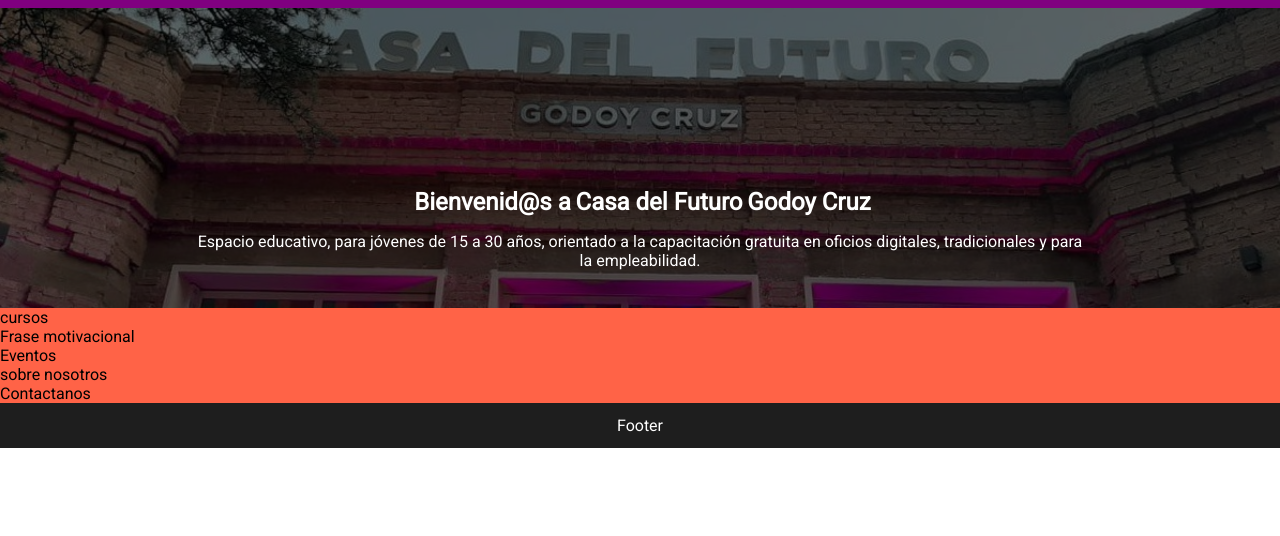
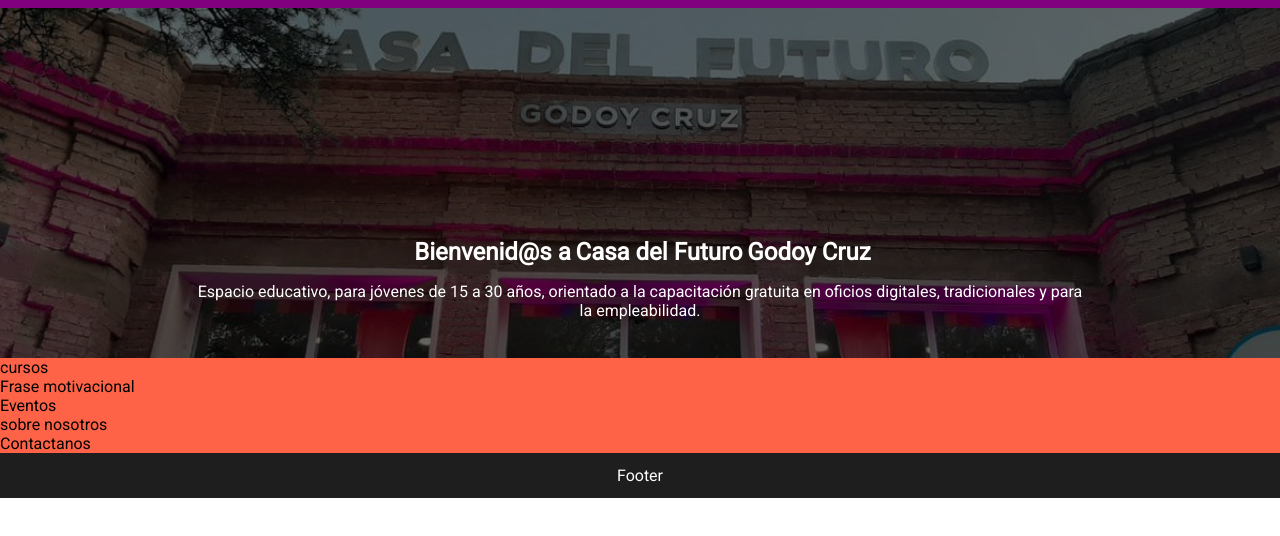
Before and after one commit to lucas-trubiano/codoacodo, a plain HTML site: page index.html in a window 1280 px wide. Shown: the part 76-612 px from the top of the page. Drawn offline with Linux system fonts and the light colour scheme.

Commit message:
ahora si probar imagen en distintos dispositivos

```diff
--- a/style.css
+++ b/style.css
@@ -84,7 +84,7 @@
 }
     .main{
         width: 100%;
-        height: 300px;
+        height: 350px;
         background-image: url("imgs/verano.jpg");
         background-repeat: no-repeat;
         background-size: cover;
@@ -181,6 +181,7 @@
         }
     .main{
         height: 250px;
+        /* background-position: center top; */
     }
 }
 
@@ -252,6 +253,7 @@
     .textomain{
         width: 90%;
         text-align: center;
+        /* background-position: center top; */
     }
 
 }
```
